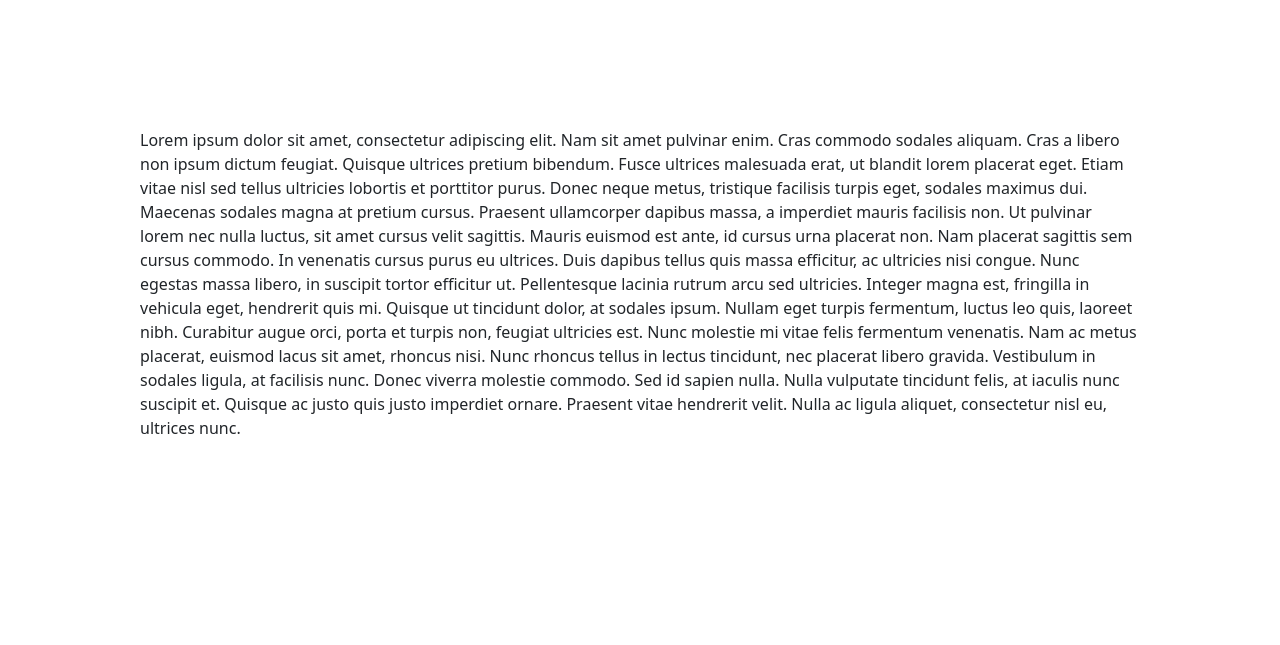
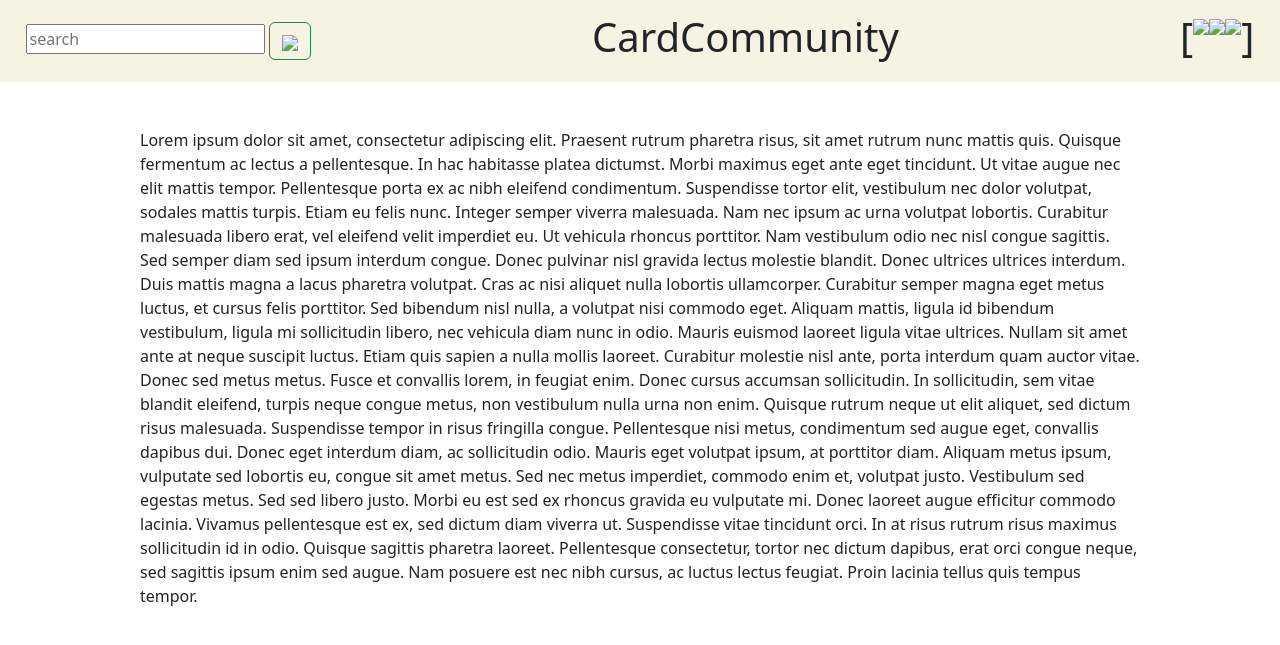
Before and after one commit to evschl/CardSiteClass, a web app: file index.html in a window 1280 px wide. Shown: the top 645 px of the page. Run offline with its HTML, style and script files only (its server is not run), Linux system fonts and the light colour scheme.

Commit message:
Began work on flex prop's of header

```diff
--- a/index.html
+++ b/index.html
@@ -10,14 +10,43 @@
     </head>
     <body>
         <header>
-
+            <nav class="navbar d-flex" id="headerNav">
+                <div class="d-flex" id="searchContainer">
+                    <form class="form-inline">
+                        <input class="searchBtn" type="search" placeholder="search" aria-label="search">
+                        <button class="btn btn-outline-success my-2 my-sm-0" type="submit"><img src="#" class="searchBtn"></button>
+                    </form>
+                </div>
+                <div class="d-flex" id="siteTitle">
+                    <h1>CardCommunity</h1>
+                </div>
+                <div id="logoContainer">
+                    <h1>[</h1>
+                    <a href="#">
+                        <img src="#" class="imgSports">
+                    </a>
+                    <a href="#">
+                        <img src="#" class="imgPlaying">
+                    </a>
+                    <a href="#">
+                        <img src="#" class="imgTCG">
+                    </a>
+                    <h1>]</h1>
+                </div>
+            </nav>
         </header>
 
         <main>
             <div class="container-sm">
-                Lorem ipsum dolor sit amet, consectetur adipiscing elit. Nam sit amet pulvinar enim. Cras commodo sodales aliquam. Cras a libero non ipsum dictum feugiat. Quisque ultrices pretium bibendum. Fusce ultrices malesuada erat, ut blandit lorem placerat eget. Etiam vitae nisl sed tellus ultricies lobortis et porttitor purus. Donec neque metus, tristique facilisis turpis eget, sodales maximus dui. Maecenas sodales magna at pretium cursus. Praesent ullamcorper dapibus massa, a imperdiet mauris facilisis non. Ut pulvinar lorem nec nulla luctus, sit amet cursus velit sagittis. Mauris euismod est ante, id cursus urna placerat non. Nam placerat sagittis sem cursus commodo. In venenatis cursus purus eu ultrices. Duis dapibus tellus quis massa efficitur, ac ultricies nisi congue.
+                Lorem ipsum dolor sit amet, consectetur adipiscing elit. Praesent rutrum pharetra risus, sit amet rutrum nunc mattis quis. Quisque fermentum ac lectus a pellentesque. In hac habitasse platea dictumst. Morbi maximus eget ante eget tincidunt. Ut vitae augue nec elit mattis tempor. Pellentesque porta ex ac nibh eleifend condimentum. Suspendisse tortor elit, vestibulum nec dolor volutpat, sodales mattis turpis.
 
-                Nunc egestas massa libero, in suscipit tortor efficitur ut. Pellentesque lacinia rutrum arcu sed ultricies. Integer magna est, fringilla in vehicula eget, hendrerit quis mi. Quisque ut tincidunt dolor, at sodales ipsum. Nullam eget turpis fermentum, luctus leo quis, laoreet nibh. Curabitur augue orci, porta et turpis non, feugiat ultricies est. Nunc molestie mi vitae felis fermentum venenatis. Nam ac metus placerat, euismod lacus sit amet, rhoncus nisi. Nunc rhoncus tellus in lectus tincidunt, nec placerat libero gravida. Vestibulum in sodales ligula, at facilisis nunc. Donec viverra molestie commodo. Sed id sapien nulla. Nulla vulputate tincidunt felis, at iaculis nunc suscipit et. Quisque ac justo quis justo imperdiet ornare. Praesent vitae hendrerit velit. Nulla ac ligula aliquet, consectetur nisl eu, ultrices nunc.
+                Etiam eu felis nunc. Integer semper viverra malesuada. Nam nec ipsum ac urna volutpat lobortis. Curabitur malesuada libero erat, vel eleifend velit imperdiet eu. Ut vehicula rhoncus porttitor. Nam vestibulum odio nec nisl congue sagittis. Sed semper diam sed ipsum interdum congue. Donec pulvinar nisl gravida lectus molestie blandit. Donec ultrices ultrices interdum. Duis mattis magna a lacus pharetra volutpat. Cras ac nisi aliquet nulla lobortis ullamcorper. Curabitur semper magna eget metus luctus, et cursus felis porttitor.
+
+                Sed bibendum nisl nulla, a volutpat nisi commodo eget. Aliquam mattis, ligula id bibendum vestibulum, ligula mi sollicitudin libero, nec vehicula diam nunc in odio. Mauris euismod laoreet ligula vitae ultrices. Nullam sit amet ante at neque suscipit luctus. Etiam quis sapien a nulla mollis laoreet. Curabitur molestie nisl ante, porta interdum quam auctor vitae. Donec sed metus metus.
+
+                Fusce et convallis lorem, in feugiat enim. Donec cursus accumsan sollicitudin. In sollicitudin, sem vitae blandit eleifend, turpis neque congue metus, non vestibulum nulla urna non enim. Quisque rutrum neque ut elit aliquet, sed dictum risus malesuada. Suspendisse tempor in risus fringilla congue. Pellentesque nisi metus, condimentum sed augue eget, convallis dapibus dui. Donec eget interdum diam, ac sollicitudin odio. Mauris eget volutpat ipsum, at porttitor diam. Aliquam metus ipsum, vulputate sed lobortis eu, congue sit amet metus. Sed nec metus imperdiet, commodo enim et, volutpat justo.
+
+                Vestibulum sed egestas metus. Sed sed libero justo. Morbi eu est sed ex rhoncus gravida eu vulputate mi. Donec laoreet augue efficitur commodo lacinia. Vivamus pellentesque est ex, sed dictum diam viverra ut. Suspendisse vitae tincidunt orci. In at risus rutrum risus maximus sollicitudin id in odio. Quisque sagittis pharetra laoreet. Pellentesque consectetur, tortor nec dictum dapibus, erat orci congue neque, sed sagittis ipsum enim sed augue. Nam posuere est nec nibh cursus, ac luctus lectus feugiat. Proin lacinia tellus quis tempus tempor.
             </div>
         </main>
 
--- a/styles/index.css
+++ b/styles/index.css
@@ -14,7 +14,9 @@ body {
 }
 
 header {
-    background: #f7f3e3;
+    background-color: #f7f3e3;
+    width: 100%;
+    position: fixed;
 }
 
 main {
@@ -23,6 +25,16 @@ main {
 
 footer {
     background: #f7f3e3;
+    position: sticky;
+}
+
+#headerNav {
+    display: flex;
+    padding: 1% 2% 1%;
+}
+
+#logoContainer {
+    display: inline-flex;
 }
 
 .faqCards {
```
Also changed, not shown: faq.html (+24 -1 lines).
